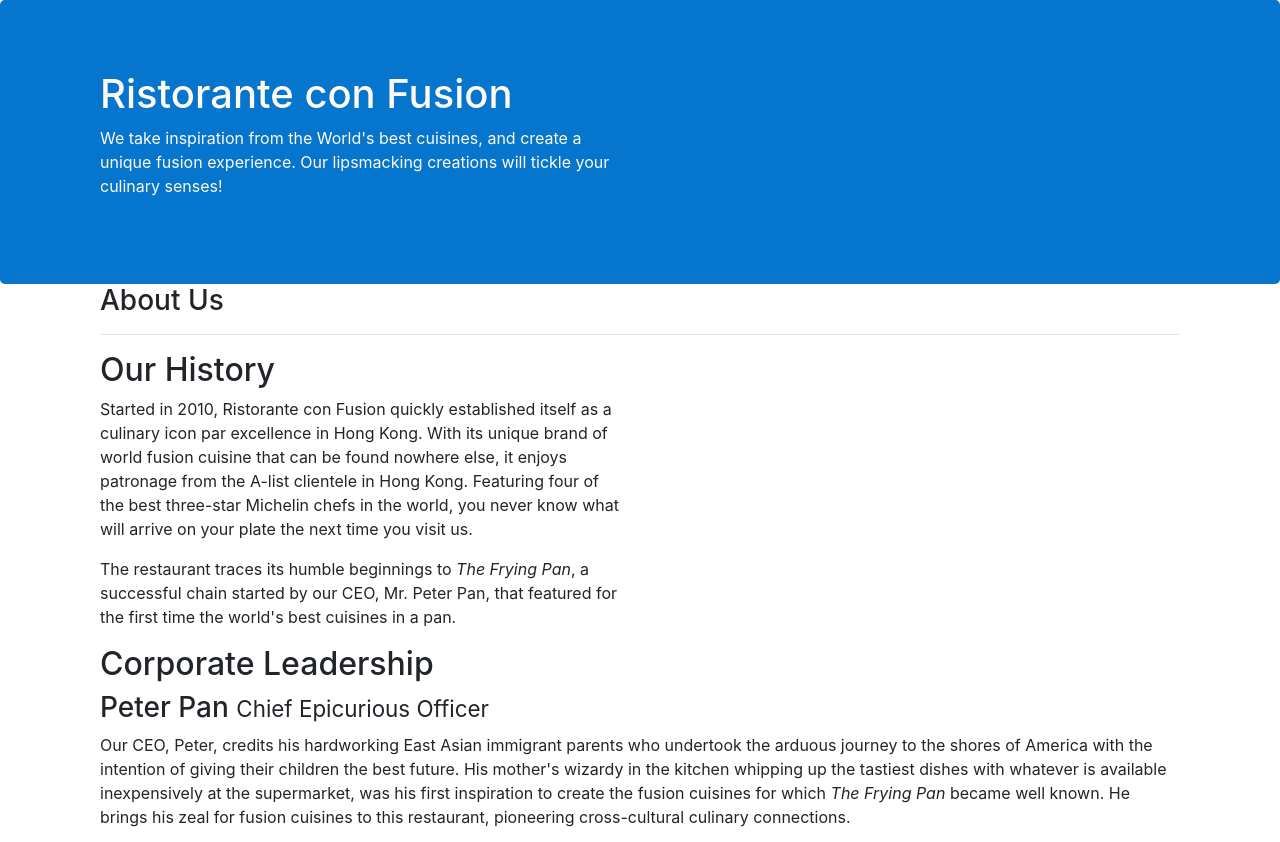
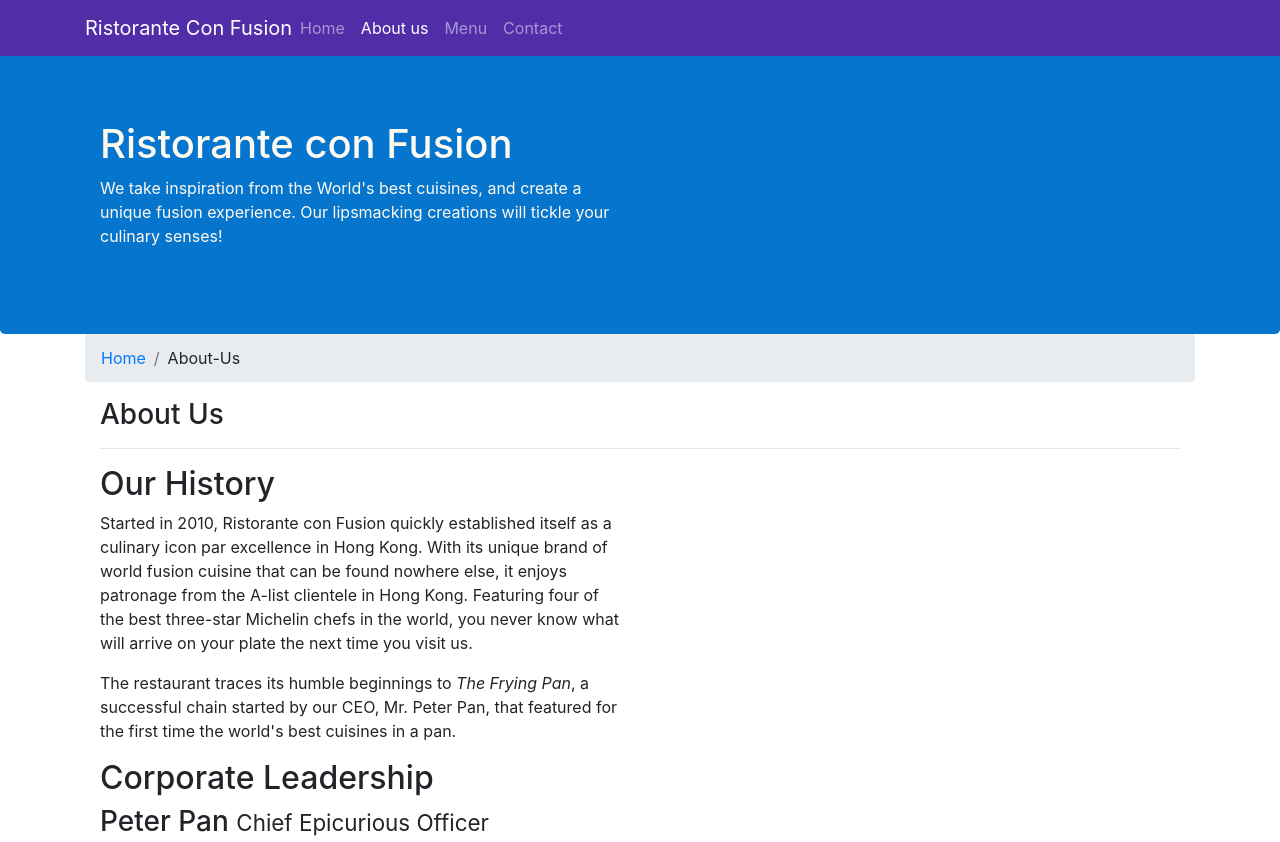
Before and after one commit to HarshaReddyVardhan/Bootstrap-assignment-1, a website: page conFusion/aboutus.html in a window 1280 px wide. Shown: the top 842 px of the page. Drawn offline with nearby package versions, Linux system fonts and the light colour scheme.

Commit message:
navbar and breadcrumbs

```diff
--- a/conFusion/aboutus.html
+++ b/conFusion/aboutus.html
@@ -20,7 +20,30 @@
 </head>
 
 <body>
-
+  <nav class="navbar navbar-expand-sm navbar-dark fixed-top">
+    <div class="container">
+      <button type="button" class="navbar-toggler" data-toggle='collapse' data-target='#Navbar'>
+        <span class="navbar-toggler-icon"></span>
+      </button>
+      <a href="index.html" class="navbar-brand mr-auto">Ristorante Con Fusion</a>
+      <div class="collapse navbar-collapse" id="Navbar">
+        <ul class="navbar-nav mr-auto">
+          <li class="nav-item">
+            <a href="index.html" class="nav-link ">Home</a>
+          </li>
+          <li class="nav-item">
+            <a href="aboutus.html" class="nav-link active">About us</a>
+          </li>
+          <li class="nav-item">
+            <a href="#" class="nav-link ">Menu</a>
+          </li>
+          <li class="nav-item">
+            <a href="#" class="nav-link ">Contact</a>
+          </li>
+        </ul>
+      </div>
+    </div>
+  </nav>
     <header class="jumbotron">
         <div class="container">
             <div class="row row-header">
@@ -36,6 +59,12 @@
 
     <div class="container">
         <div class="row row-header">
+          <ol class="col-12 breadcrumb">
+            <li class="breadcrumb-item">
+              <a href="index.html">Home</a>
+            </li>
+            <li class="breadcrumb-item">About-Us</li>
+          </ol>
             <div class="col">
                <h3>About Us</h3>
                <hr>
--- a/conFusion/css/style.css
+++ b/conFusion/css/style.css
@@ -20,8 +20,18 @@
   background: #0575cd;
   color: floralwhite;
 }
+
 address{
   font-size: 80%;
   margin: 0px;
   color: #0f0f0f;
 }
+
+body{
+  padding: 50px 0px 0px 0px;
+  z-index: auto;
+}
+
+.navbar-dark{
+  background-color: #512da8;
+}
```
Also changed, not shown: conFusion/index.html (+24 -1 lines).
